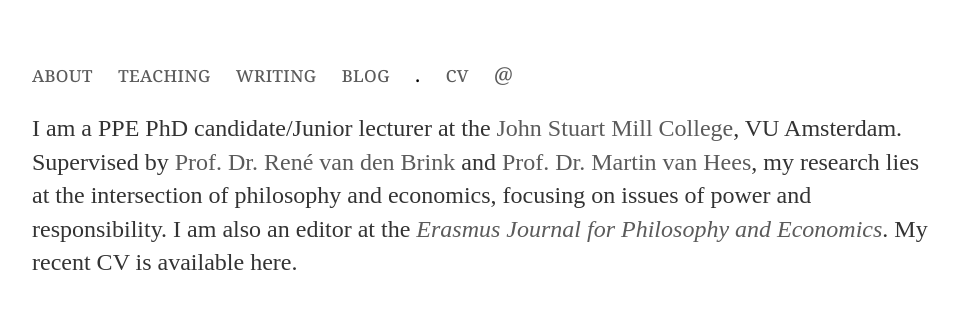
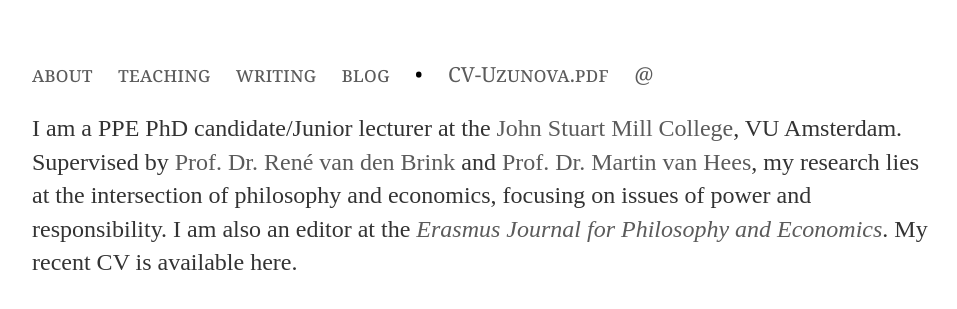
Before and after one commit to uzunovam/uzunovam, a Jekyll site: the page built from index.html, in a window 1280 px wide. Shown: the top 309 px of the page, without its empty margins (160-1117 px from the left). Built offline with Jekyll 4.4.1, drawn with Linux system fonts in a browser that asks for light colours.

Commit message:
Update default.html

```diff
--- a/_layouts/default.html
+++ b/_layouts/default.html
@@ -12,9 +12,9 @@
 		       			<li><a href="/teaching">teaching</a></li>
 	        			<li><a href="/writing">writing</a></li>
 		        		<li><a href="/blog">blog</a></li>
-					<li>.</li>
-					<li><a href="/blog">cv</a></li>
-					<li><a href="/blog">@</a></li>
+					<li>&#8226;</li>
+					<li><a href="/files/">CV-Uzunova.pdf</a></li>
+					<li><a href="mailto:m.g.uzunova@vu.nl">@</a></li>
     				</ul>
 			</nav>
 			<div class="container">
```
